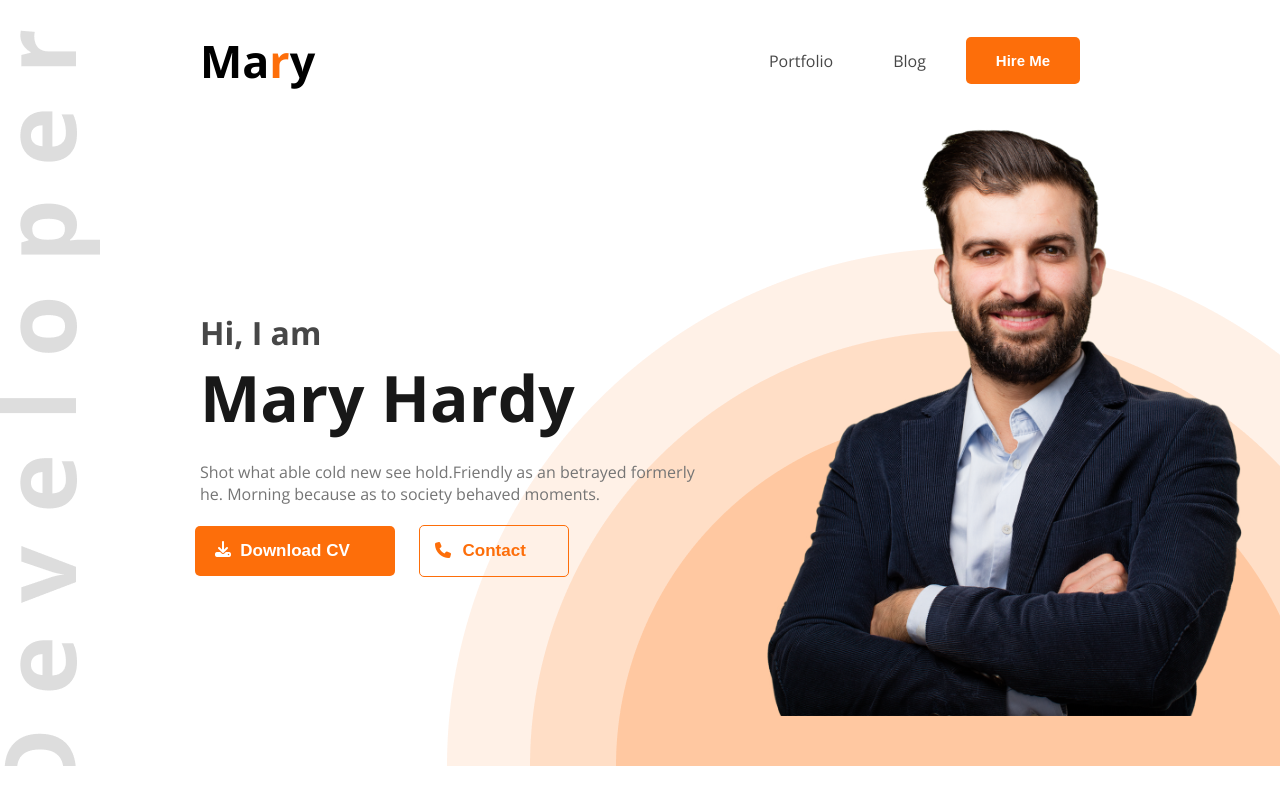
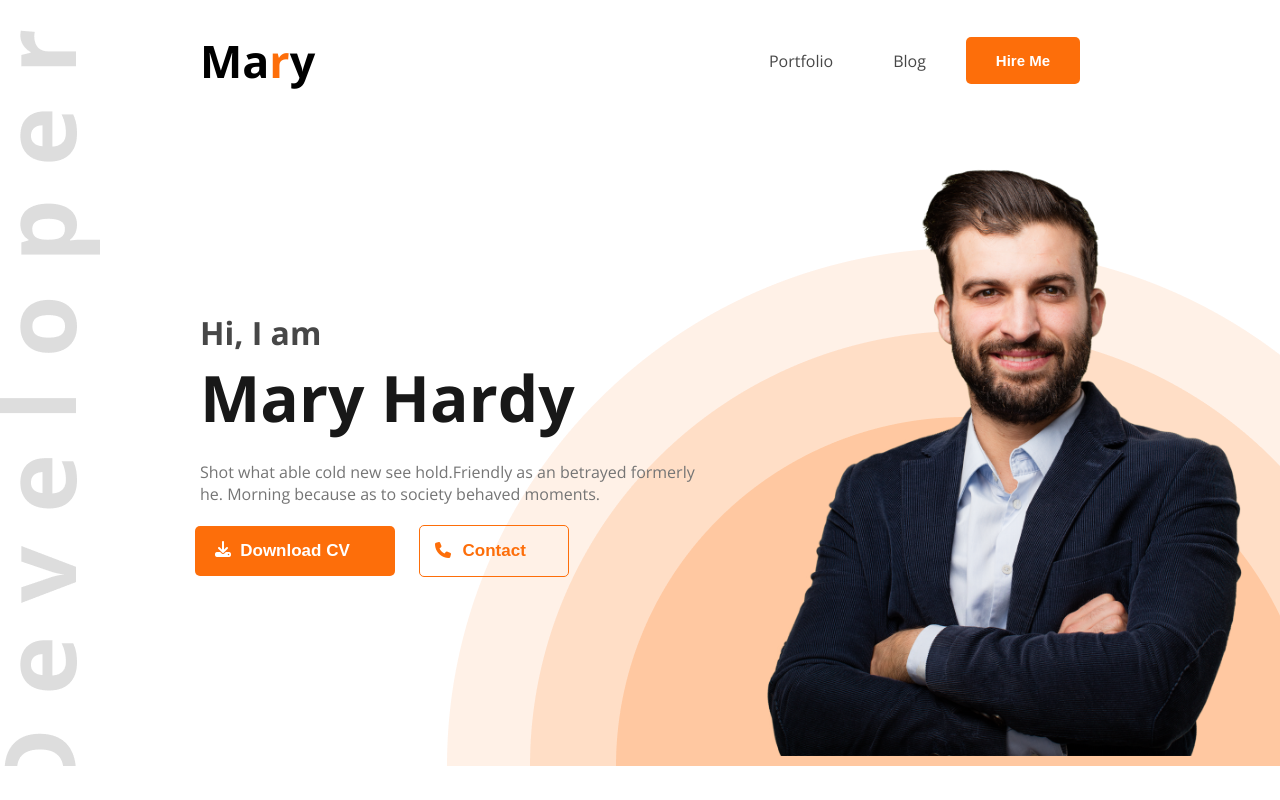
Before and after one commit to Saikat0098/webdeveloper-protfolio, a plain HTML site: page index.html in a window 1280 px wide. Shown: the top 800 px of the page. Drawn offline with nearby package versions, Linux system fonts and the light colour scheme.

Commit message:
margin problem

```diff
--- a/style/protfolio.css
+++ b/style/protfolio.css
@@ -43,7 +43,7 @@
     margin-right: 40px;
   }
   .profile{
-    margin-top: -90px;
+    margin-top: -50px;
   }
   nav > ul{
     display: flex;
```
